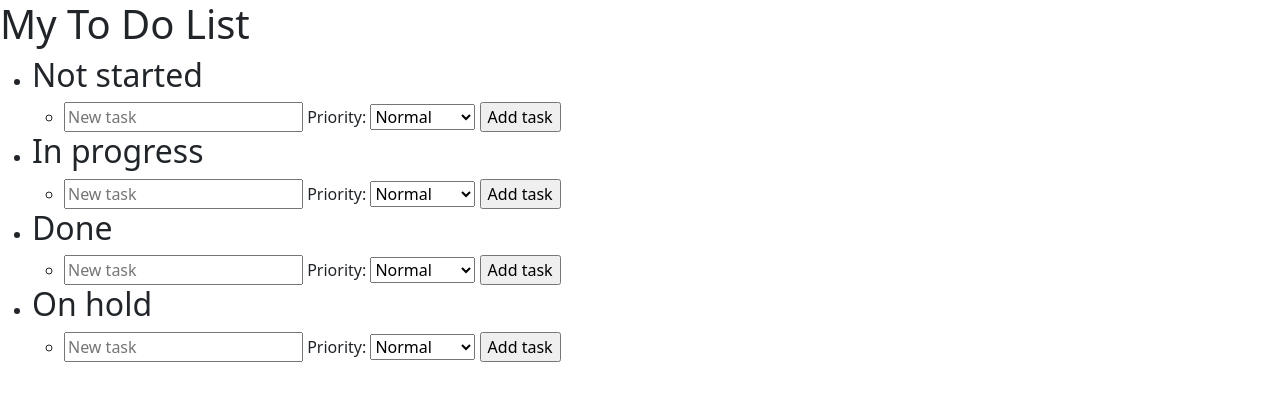
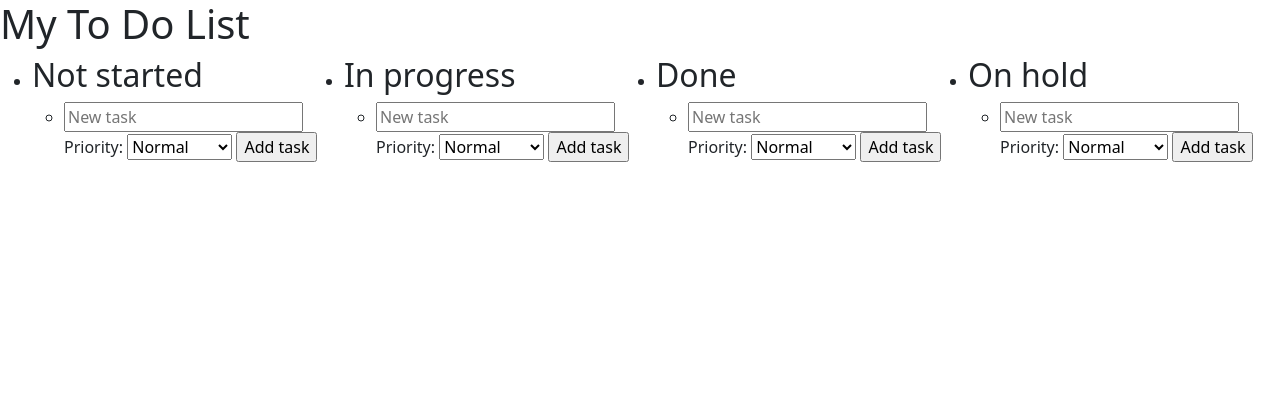
Before and after one commit to leo-kramer/todo-app, a PHP site: page / in a window 1280 px wide. Shown: the top 401 px of the page. Run offline with PHP 8.4, Linux system fonts and the light colour scheme.

Commit message:
Flexbox kanban board

```diff
--- a/assets/css/style.css
+++ b/assets/css/style.css
@@ -0,0 +1,3 @@
+body > ul {
+	display: flex;
+}
--- a/index.php
+++ b/index.php
@@ -6,6 +6,7 @@
   <meta name="viewport" content="width=device-width, initial-scale=1.0">
   <title>My To Do List</title>
   <link href="https://cdn.jsdelivr.net/npm/bootstrap@5.3.0-alpha1/dist/css/bootstrap.min.css" rel="stylesheet">
+  <link href="assets/css/style.css" rel="stylesheet">
   <script src="https://cdn.jsdelivr.net/npm/bootstrap@5.3.0-alpha1/dist/js/bootstrap.bundle.min.js"></script>
 </head>
 
```
